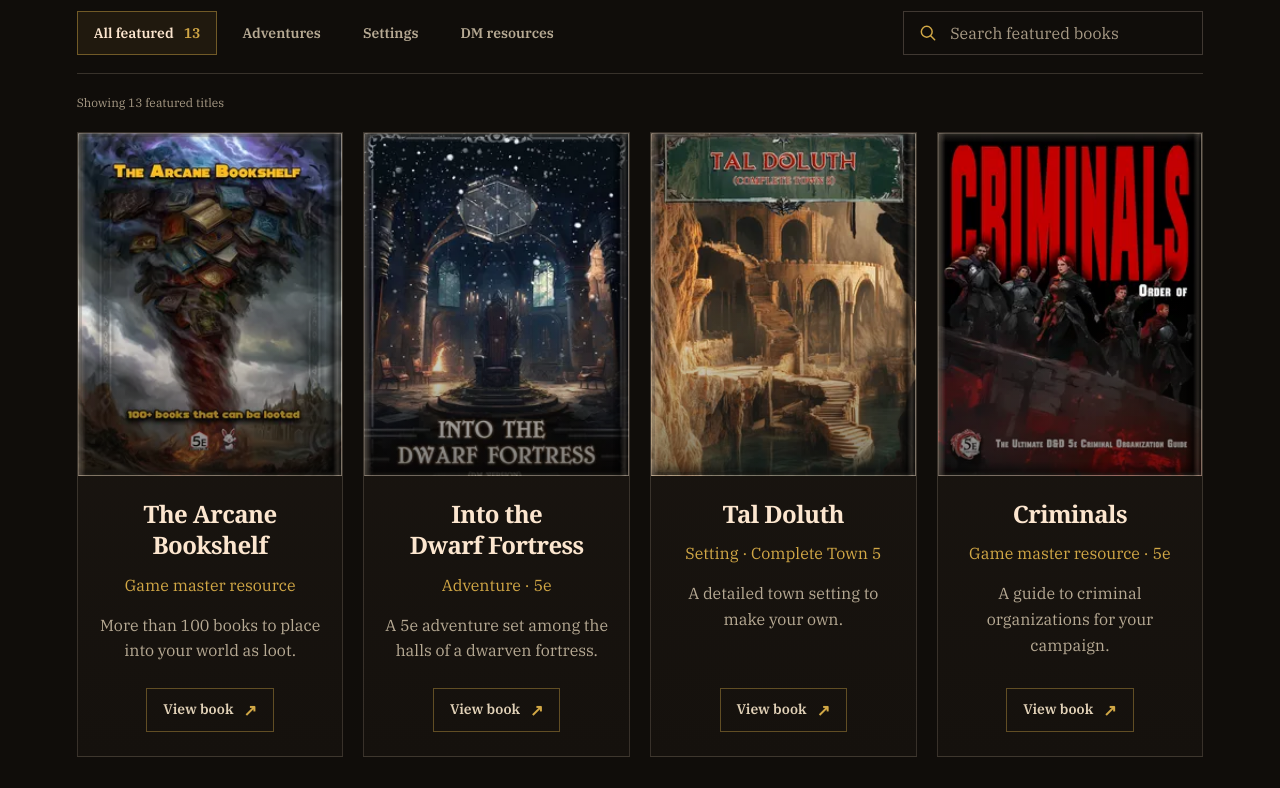
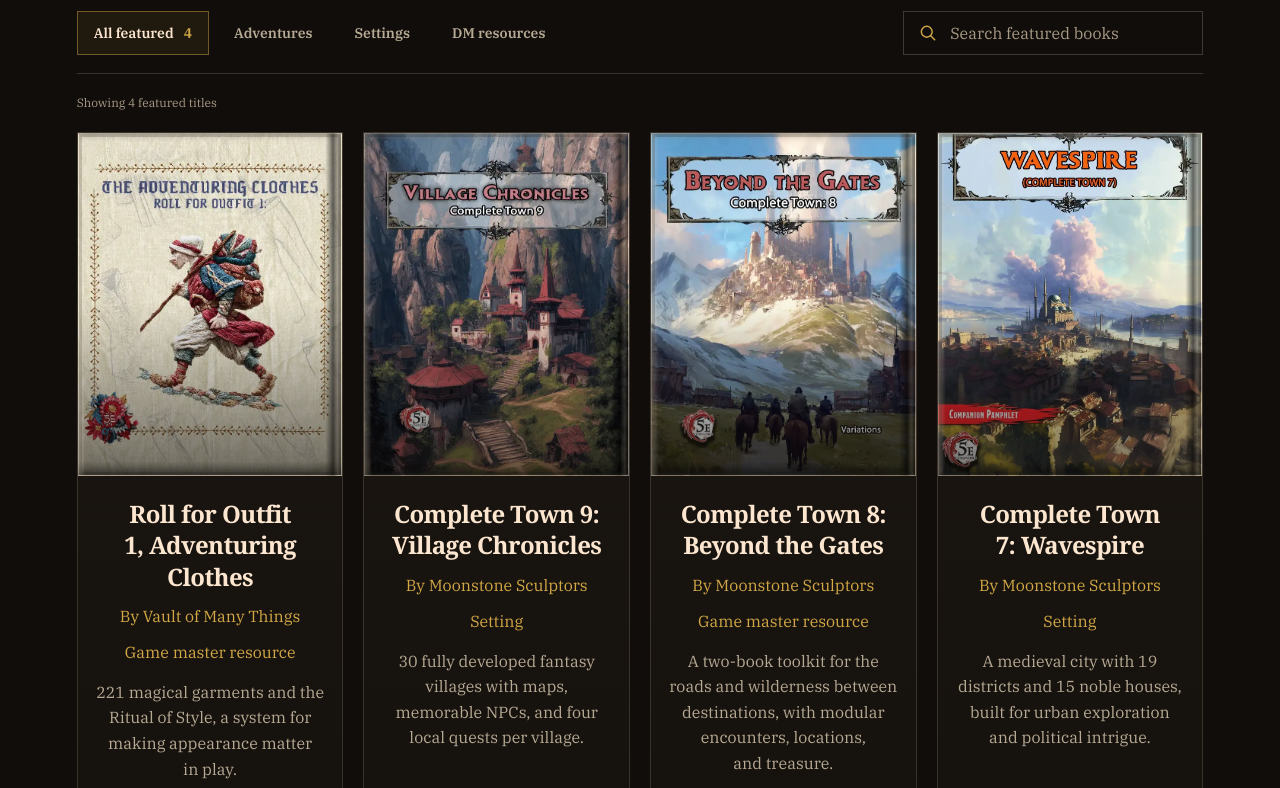
Before and after one commit to alighasem1404/New-Webpage, a plain HTML site: page library/index.html in a window 1280 px wide. Shown: the part 940-1728 px from the top of the page. Drawn offline with Linux system fonts and the light colour scheme; a web font is replaced by a local one.

Commit message:
Replace placeholder books with Verseluft catalog titles

```diff
--- a/library/book.css
+++ b/library/book.css
@@ -198,3 +198,5 @@ body:has(.book-pdf-preview.is-fullscreen) .motion-test-tool, body:has(.book-pdf-
 @media (prefers-reduced-motion: reduce) { .book-detail-hero::after, .book-detail-orbit, .book-detail-art, .book-fireflies .firefly, .book-fireflies .firefly::before, .book-fireflies .firefly::after { animation: none !important; } .book-back-link, .book-description-image img { transition: none; } }
 
 .book-pdf-preview[hidden] { display: none !important; }
+.book-back-link[hidden], #book-cover[hidden], .related-book-cover img[hidden] { display: none; }
+.book-detail-description, #book-story-description { white-space: pre-line; }
--- a/library/data/books.json
+++ b/library/data/books.json
@@ -2,366 +2,107 @@
   "schemaVersion": 1,
   "books": [
     {
-      "id": "book-001",
-      "slug": "the-arcane-bookshelf",
-      "title": "The Arcane Bookshelf",
+      "id": "roll-for-outfit-1",
+      "slug": "roll-for-outfit-1",
+      "title": "Roll for Outfit 1, Adventuring Clothes",
+      "author": "Vault of Many Things",
       "category": "resource",
       "categoryLabel": "Game master resource",
       "tags": [
-        "Game master resource"
+        "Magical clothing",
+        "Equipment"
       ],
-      "shortDescription": "More than 100 books to place into your world as loot.",
-      "description": "A collection of more than 100 books that can be looted and placed into a D&D world.",
-      "coverImage": "/assets/covers/cover2536.webp",
-      "detailImage": "/assets/covers/old%20big%20images/cover2536.webp",
-      "coverAlt": "The Arcane Bookshelf cover",
-      "series": null,
+      "shortDescription": "221 magical garments and the Ritual of Style, a system for making appearance matter in play.",
+      "description": "An adventurer's clothes can open doors—or close them before a word is spoken. **Roll for Outfit 1** introduces **221 magical non-armor garments** across six wardrobe categories: Upper Body, Lower Body, Footwear, Hands and Arms, Head and Neck, and Accessories. Each garment features its own magical properties, rarity, value, materials, sizing, and lore.\n\nBeyond the enchanted wardrobe, the book introduces the **Ritual of Style**, a system that makes appearance matter in gameplay. It includes five cleanliness levels, four production quality tiers, eight garment sizes, and rules for environmental wear, maintenance, and repairs. Clothing condition and craftsmanship can influence Charisma checks, social interactions, and market value.\n\nDesigned for adventurers and Game Masters, these garments offer new possibilities for exploration, travel, stealth, disguise, and social encounters. Introduce them as magical treasures, merchant wares, or noble gifts, and give players new reasons to consider what their characters wear",
+      "coverImage": "/assets/covers/roll-for-outfit-1.webp",
+      "coverAlt": "Roll for Outfit 1, Adventuring Clothes cover featuring an embroidered traveler",
+      "series": {
+        "name": "Roll for Outfit",
+        "number": 1
+      },
       "status": "published",
       "featured": true,
       "sortOrder": 1,
-      "storeUrl": "https://www.drivethrurpg.com/en/product/551303/arcane-bookshelf-100-in-game-books-for-ttrpg",
-      "price": {
-        "amount": null,
-        "currency": "USD",
-        "display": "Price coming soon"
-      }
+      "storeUrl": null,
+      "price": null
     },
     {
-      "id": "book-002",
-      "slug": "into-the-dwarf-fortress",
-      "title": "Into the Dwarf Fortress",
-      "category": "adventure",
-      "categoryLabel": "Adventure · 5e",
+      "id": "complete-town-9-village-chronicles",
+      "slug": "complete-town-9-village-chronicles",
+      "title": "Complete Town 9: Village Chronicles",
+      "author": "Moonstone Sculptors",
+      "category": "setting",
+      "categoryLabel": "Setting",
       "tags": [
-        "Adventure",
+        "Villages",
+        "Settlements",
         "5e"
       ],
-      "shortDescription": "A 5e adventure set among the halls of a dwarven fortress.",
-      "description": "A D&D 5e adventure that leads players into a dwarven fortress.",
-      "coverImage": "/assets/covers/Into%20the%20Dwarf%20Fortress%20Book%20Cover.webp",
-      "detailImage": "/assets/covers/old%20big%20images/Into%20the%20Dwarf%20Fortress%20Book%20Cover.webp",
-      "coverAlt": "Into the Dwarf Fortress cover",
-      "heroPosition": "left",
-      "series": null,
+      "shortDescription": "30 fully developed fantasy villages with maps, memorable NPCs, and four local quests per village.",
+      "description": "Every village has a story, from the trades that sustain its people to the secrets hidden beneath its traditions. Complete Town 9: Village Chronicles introduces 30 fully developed villages for fantasy roleplaying campaigns, spanning ordinary rural settlements, extraordinary magical communities, and single-ancestry tribal societies. Each village features a unique map, detailed history, economy, culture, government, and local customs, creating living destinations ready to fit into any fantasy world.\n\nEach settlement includes two fully detailed buildings with atmospheric descriptions, read-aloud introductions, events, priced goods and services, and memorable NPCs. Detailed character profiles and four local quests per village provide opportunities for exploration and interaction, while the accompanying artwork brings these communities to life.\n\nBeyond the villages, discover 10 magical heirlooms, a harvest festival with 45 modular scenes, rural encounters, five original creatures, and five escalating natural disasters. A Civil Registry further connects inhabitants and households. Built on 5e mechanics and adaptable to other fantasy TTRPG rulesets, Village Chronicles offers Game Masters a versatile toolkit for turning ordinary settlements into unforgettable adventures.",
+      "coverImage": "/assets/covers/complete-town-9-village-chronicles.webp",
+      "coverAlt": "Village Chronicles cover showing a red-roofed village nestled between cliffs",
+      "series": {
+        "name": "Complete Town",
+        "number": 9
+      },
       "status": "published",
       "featured": true,
       "sortOrder": 2,
-      "storeUrl": "https://www.drivethrurpg.com/en/product/513315/15-ways-to-die-underground",
-      "price": {
-        "amount": null,
-        "currency": "USD",
-        "display": "Price coming soon"
-      }
+      "storeUrl": null,
+      "price": null
     },
     {
-      "id": "book-003",
-      "slug": "tal-doluth",
-      "title": "Tal Doluth",
-      "category": "setting",
-      "categoryLabel": "Setting · Complete Town 5",
-      "tags": [
-        "Setting",
-        "Complete Town 5"
-      ],
-      "shortDescription": "A detailed town setting to make your own.",
-      "description": "The fifth entry in the Complete Town series.",
-      "coverImage": "/assets/covers/Tal%20Doluth%20cover.webp",
-      "detailImage": "/assets/covers/old%20big%20images/Tal%20Doluth%20cover.webp",
-      "coverAlt": "Tal Doluth, Complete Town 5 cover",
-      "heroPosition": "back",
-      "series": {
-        "name": "Complete Town",
-        "number": 5
-      },
-      "status": "published",
-      "featured": true,
-      "sortOrder": 3,
-      "storeUrl": "https://www.drivethrurpg.com/en/product/524907/complete-town-5-tal-doluth",
-      "price": {
-        "amount": null,
-        "currency": "USD",
-        "display": "Price coming soon"
-      }
-    },
-    {
-      "id": "book-004",
-      "slug": "criminals",
-      "title": "Criminals",
-      "category": "resource",
-      "categoryLabel": "Game master resource · 5e",
-      "tags": [
-        "Game master resource",
-        "5e"
-      ],
-      "shortDescription": "A guide to criminal organizations for your campaign.",
-      "description": "A 5e guide to criminal organizations for use in a D&D campaign.",
-      "coverImage": "/assets/covers/criminal%20cover.webp",
-      "detailImage": "/assets/covers/old%20big%20images/criminal%20cover.webp",
-      "coverAlt": "Criminals, a 5e criminal organization guide cover",
-      "heroPosition": "right",
-      "series": null,
-      "status": "published",
-      "featured": true,
-      "sortOrder": 4,
-      "storeUrl": "https://www.drivethrurpg.com/en/product/546464/order-of-criminals-bundle",
-      "price": {
-        "amount": null,
-        "currency": "USD",
-        "display": "Price coming soon"
-      }
-    },
-    {
-      "id": "book-005",
-      "slug": "the-queen-of-atlantis",
-      "title": "The Queen of Atlantis",
-      "category": "adventure",
-      "categoryLabel": "Adventure series",
-      "tags": [
-        "Adventure",
-        "Adventure series"
-      ],
-      "shortDescription": "An adventure series for your D&D table.",
-      "description": "A D&D adventure series about the Queen of Atlantis.",
-      "coverImage": "/assets/covers/cover-3.webp",
-      "detailImage": "/assets/covers/old%20big%20images/cover-3.webp",
-      "coverAlt": "The Queen of Atlantis D&D adventure cover",
-      "series": {
-        "name": "The Queen of Atlantis"
-      },
-      "status": "published",
-      "featured": true,
-      "sortOrder": 5,
-      "storeUrl": "https://www.drivethrurpg.com/en/product/525505/queen-of-atlantis-an-adventure-series",
-      "price": {
-        "amount": null,
-        "currency": "USD",
-        "display": "Price coming soon"
-      }
-    },
-    {
-      "id": "book-006",
-      "slug": "golden-dungeons",
-      "title": "Golden Dungeons",
-      "category": "adventure",
-      "categoryLabel": "Adventure · Level 3",
-      "tags": [
-        "Adventure",
-        "Level 3"
-      ],
-      "shortDescription": "An in-session adventure for level 3 characters.",
-      "description": "An in-session D&D adventure for players of level 3.",
-      "coverImage": "/assets/covers/dbb517_250-3-3-.webp",
-      "detailImage": "/assets/covers/old%20big%20images/dbb517_250-3-3-.webp",
-      "coverAlt": "Golden Dungeons, an in-session adventure for level 3 cover",
-      "series": null,
-      "status": "published",
-      "featured": true,
-      "sortOrder": 6,
-      "storeUrl": "https://www.drivethrurpg.com/en/product/545697/golden-dungeons-adventure",
-      "price": {
-        "amount": null,
-        "currency": "USD",
-        "display": "Price coming soon"
-      }
-    },
-    {
-      "id": "book-007",
-      "slug": "merchant-organization-guide",
-      "title": "Merchant Organization Guide",
-      "category": "resource",
-      "categoryLabel": "Game master resource · 5e",
-      "tags": [
-        "Game master resource",
-        "5e"
-      ],
-      "shortDescription": "A guide to merchant organizations for a 5e campaign.",
-      "description": "A 5e guide to merchant organizations.",
-      "coverImage": "/assets/covers/Merchant%20book%20cover%20new.webp",
-      "detailImage": "/assets/covers/old%20big%20images/Merchant%20book%20cover%20new.webp",
-      "coverAlt": "Merchant organization guide cover",
-      "series": null,
-      "status": "published",
-      "featured": true,
-      "sortOrder": 7,
-      "storeUrl": "https://www.drivethrurpg.com/",
-      "price": {
-        "amount": null,
-        "currency": "USD",
-        "display": "Price coming soon"
-      }
-    },
-    {
-      "id": "book-008",
-      "slug": "witchy-grounds",
-      "title": "Witchy Grounds",
+      "id": "complete-town-8-beyond-the-gates",
+      "slug": "complete-town-8-beyond-the-gates",
+      "title": "Complete Town 8: Beyond the Gates",
+      "author": "Moonstone Sculptors",
       "category": "resource",
       "categoryLabel": "Game master resource",
       "tags": [
-        "Game master resource",
-        "Locations",
+        "Worldbuilding",
+        "Exploration",
         "Encounters"
       ],
-      "shortDescription": "50+ drop-in locations with lore, loot, NPCs, and monsters.",
-      "description": "More than 50 drop-in locations across cursed, blessed, and neutral themes, with lore, loot, NPCs, and monsters.",
-      "coverImage": "/assets/covers/book%20cover.webp",
-      "detailImage": "/assets/covers/old%20big%20images/book%20cover.webp",
-      "coverAlt": "Witchy Grounds locations and encounters cover",
-      "heroPosition": "front",
-      "series": null,
-      "status": "published",
-      "featured": true,
-      "sortOrder": 8,
-      "storeUrl": "https://www.drivethrurpg.com/",
-      "price": {
-        "amount": null,
-        "currency": "USD",
-        "display": "Price coming soon"
-      }
-    },
-    {
-      "id": "book-009",
-      "slug": "beyond-the-gates",
-      "title": "Beyond the Gates",
-      "category": "setting",
-      "categoryLabel": "Setting · Complete Town 8",
-      "tags": [
-        "Setting",
-        "Complete Town 8"
-      ],
-      "shortDescription": "Town-building material, chests, and a civil registry.",
-      "description": "Complete Town 8, with chests, backer-building material, and a civil registry.",
-      "coverImage": "/assets/covers/cover%20Civil%20Registry.webp",
-      "detailImage": "/assets/covers/old%20big%20images/cover%20Civil%20Registry.webp",
-      "coverAlt": "Beyond the Gates, Complete Town 8 cover",
+      "shortDescription": "A two-book toolkit for the roads and wilderness between destinations, with modular encounters, locations, and treasure.",
+      "description": "The greatest adventures don't always happen in cities or dungeons—sometimes they begin along forgotten roads and unexplored wilderness. **Complete Town 8: Beyond the Gates** is a comprehensive **modular worldbuilding toolkit** designed to fill the spaces between major destinations in fantasy campaigns. Rather than presenting a single settlement, this installment provides an extensive collection of ready-to-use encounters, locations, and narrative situations, organized into two complementary books.\n\n**Book I** introduces a library of thematic categories, each containing unique variations with atmospheric descriptions, adaptable mechanics, artwork, and specialized gameplay elements. From abandoned buildings, dangerous wilderness, and traveling caravans to supernatural phenomena, rituals, and unexpected encounters, these resources help Game Masters bring spontaneous exploration to life.\n\n**Book II** expands the toolkit with **specialized treasure chests**, featuring detailed inventories, traps, and unique mechanics, alongside **an extensive collection of fully developed custom buildings** with NPCs, services, artwork, and encounter tables. A **Civil Registry** provides additional characters and household details to connect these locations into a living world. Designed for Game Masters using **any fantasy TTRPG ruleset**, Beyond the Gates transforms ordinary journeys into memorable adventures",
+      "coverImage": "/assets/covers/complete-town-8-beyond-the-gates.webp",
+      "coverAlt": "Beyond the Gates cover showing riders approaching a city in the snowy mountains",
       "series": {
         "name": "Complete Town",
         "number": 8
       },
       "status": "published",
       "featured": true,
-      "sortOrder": 9,
-      "storeUrl": "https://www.drivethrurpg.com/",
-      "price": {
-        "amount": null,
-        "currency": "USD",
-        "display": "Price coming soon"
-      }
+      "sortOrder": 3,
+      "storeUrl": null,
+      "price": null
     },
     {
-      "id": "book-010",
-      "slug": "azu-shores",
-      "title": "Azu Shores",
+      "id": "complete-town-7-wavespire",
+      "slug": "complete-town-7-wavespire",
+      "title": "Complete Town 7: Wavespire",
+      "author": "Moonstone Sculptors",
       "category": "setting",
-      "categoryLabel": "Setting · Complete Town 3",
+      "categoryLabel": "Setting",
       "tags": [
-        "Setting",
-        "Complete Town 3"
+        "City",
+        "Urban exploration",
+        "Political intrigue"
       ],
-      "shortDescription": "A coastal town setting for a new campaign stop.",
-      "description": "The third entry in the Complete Town series.",
-      "coverImage": "/assets/covers/COVER%20TOWN%203.webp",
-      "detailImage": "/assets/covers/old%20big%20images/COVER%20TOWN%203.webp",
-      "coverAlt": "Azu Shores, Complete Town 3 cover",
+      "shortDescription": "A medieval city with 19 districts and 15 noble houses, built for urban exploration and political intrigue.",
+      "description": "Between towering mountains and the open sea, a sprawling metropolis thrives on trade, ambition, and political rivalry. **Complete Town 7: Wavespire** introduces a richly developed medieval city of **over 20,000 inhabitants**, divided into **19 distinctive districts** and governed through the shifting influence of **15 noble houses**. From the prestigious halls of Regal Reach to the bustling docks and struggling neighborhoods of Lowtown, every district reveals another side of a city shaped by wealth, class, and power.\n\nDiscover **fully detailed key buildings**, each featuring atmospheric descriptions, inventory and loot tables, and memorable NPCs with portraits, backstories, stat blocks, personal quests, rewards, and unique Bargaining DCs. A **detailed city map featuring numbered buildings** and the accompanying **Civil Registry Ledger** connect residences to their inhabitants, allowing players to explore neighborhoods and discover who lives behind every door. Downloadable artwork provides additional resources for bringing Wavespire to life.\n\nDesigned for Game Masters using **any fantasy TTRPG ruleset**, Wavespire offers a living setting for political conspiracies, noble rivalries, criminal intrigue, and urban exploration. Whether serving as a campaign hub or a sprawling city sandbox, Wavespire provides countless opportunities for adventures shaped by its people, districts, and competing ambitions.",
+      "coverImage": "/assets/covers/complete-town-7-wavespire.webp",
+      "coverAlt": "Wavespire cover showing a sprawling coastal city beneath towering clouds",
       "series": {
         "name": "Complete Town",
-        "number": 3
+        "number": 7
       },
       "status": "published",
       "featured": true,
-      "sortOrder": 10,
-      "storeUrl": "https://www.drivethrurpg.com/en/product/513235/complete-town-3-azure-shores",
-      "price": {
-        "amount": null,
-        "currency": "USD",
-        "display": "Price coming soon"
-      }
-    },
-    {
-      "id": "book-011",
-      "slug": "ashbourne",
-      "title": "Ashbourne",
-      "category": "setting",
-      "categoryLabel": "Setting · Complete Town 4",
-      "tags": [
-        "Setting",
-        "Complete Town 4"
-      ],
-      "shortDescription": "A city setting from the Complete Town series.",
-      "description": "The fourth entry in the Complete Town series.",
-      "coverImage": "/assets/covers/book%20cover%20(1).webp",
-      "detailImage": "/assets/covers/old%20big%20images/book%20cover%20(1).webp",
-      "coverAlt": "Ashbourne, Complete Town 4 cover",
-      "series": {
-        "name": "Complete Town",
-        "number": 4
-      },
-      "status": "published",
-      "featured": true,
-      "sortOrder": 11,
-      "storeUrl": "https://www.drivethrurpg.com/en/product/513308/complete-town-4-ashbourne",
-      "price": {
-        "amount": null,
-        "currency": "USD",
-        "display": "Price coming soon"
-      }
-    },
-    {
-      "id": "book-012",
-      "slug": "buccaneers-back-alley",
-      "title": "Buccaneer's Back-Alley",
-      "category": "setting",
-      "categoryLabel": "Setting · Complete Town 2",
-      "tags": [
-        "Setting",
-        "Complete Town 2"
-      ],
-      "shortDescription": "An atmospheric town setting for a campaign.",
-      "description": "The second entry in the Complete Town series.",
-      "coverImage": "/assets/covers/cover%20(1).webp",
-      "detailImage": "/assets/covers/old%20big%20images/cover%20(1).webp",
-      "coverAlt": "Buccaneer's Back-Alley, Complete Town 2 cover",
-      "series": {
-        "name": "Complete Town",
-        "number": 2
-      },
-      "status": "published",
-      "featured": true,
-      "sortOrder": 12,
-      "storeUrl": "https://www.drivethrurpg.com/",
-      "price": {
-        "amount": null,
-        "currency": "USD",
-        "display": "Price coming soon"
-      }
-    },
-    {
-      "id": "book-013",
-      "slug": "village-chronicles",
-      "title": "Village Chronicles",
-      "category": "setting",
-      "categoryLabel": "Setting · Complete Town 9",
-      "tags": [
-        "Setting",
-        "Complete Town 9"
-      ],
-      "shortDescription": "A village setting from the Complete Town series.",
-      "description": "The ninth entry in the Complete Town series.",
-      "coverImage": "/assets/covers/cover-2.webp",
-      "detailImage": "/assets/covers/old%20big%20images/cover-2.webp",
-      "coverAlt": "Village Chronicles, Complete Town 9 cover",
-      "series": {
-        "name": "Complete Town",
-        "number": 9
-      },
-      "status": "published",
-      "featured": true,
-      "sortOrder": 13,
-      "storeUrl": "https://www.drivethrurpg.com/en/product/582088/complete-town-9-village-chronicles",
-      "price": {
-        "amount": null,
-        "currency": "USD",
-        "display": "Price coming soon"
-      }
+      "sortOrder": 4,
+      "storeUrl": null,
+      "price": null
     }
   ]
 }
--- a/library/library.js
+++ b/library/library.js
@@ -111,7 +111,7 @@ function validateBooks(books) {
   const slugs = new Set();
   const categories = new Set(['adventure', 'setting', 'resource']);
   const heroPositions = new Set(['back', 'left', 'right', 'front']);
-  const requiredText = ['id', 'slug', 'title', 'categoryLabel', 'shortDescription', 'description', 'coverImage', 'coverAlt'];
+  const requiredText = ['id', 'slug', 'title', 'categoryLabel', 'shortDescription', 'description', 'coverAlt'];
 
   books.forEach((book, index) => {
     if (!book || typeof book !== 'object') throw new Error(`Book record ${index + 1} is not an object.`);
@@ -162,13 +162,13 @@ function createBookCard(book) {
   coverWrap.setAttribute('aria-label', `View book: ${book.title}`);
 
   const cover = document.createElement('img');
-  cover.src = book.coverImage;
+  if (book.coverImage) cover.src = book.coverImage;
   cover.alt = book.coverAlt;
   cover.width = 247;
   cover.height = 320;
   cover.loading = 'lazy';
   cover.decoding = 'async';
-  coverWrap.append(cover);
+  if (book.coverImage) coverWrap.append(cover);
 
   const copy = document.createElement('div');
   copy.className = 'book-card-copy';
@@ -178,6 +178,7 @@ function createBookCard(book) {
   titleLink.tabIndex = -1;
   title.append(titleLink);
   copy.append(title);
+  if (book.author) copy.append(createTextElement('p', 'book-card-type', `By ${book.author}`));
   copy.append(createTextElement('p', 'book-card-type', book.categoryLabel));
   copy.append(createTextElement('p', '', book.shortDescription));
 
@@ -192,14 +193,14 @@ function createBookCard(book) {
   copy.append(detailsButton);
 
   card.append(coverWrap, copy);
-  card.dataset.search = [book.title, book.categoryLabel, book.shortDescription, book.description, ...book.tags, book.series?.name].filter(Boolean).join(' ');
+  card.dataset.search = [book.title, book.author, book.categoryLabel, book.shortDescription, book.description, ...book.tags, book.series?.name].filter(Boolean).join(' ');
   return card;
 }
 
 function renderHeroCovers(books) {
   const orbitDecorations = [...libraryHeroArt.querySelectorAll('.library-art-orbit')];
   const heroCovers = books
-    .filter((book) => book.status === 'published' && book.heroPosition)
+    .filter((book) => book.status === 'published' && book.heroPosition && book.coverImage)
     .sort((first, second) => ['back', 'left', 'right', 'front'].indexOf(first.heroPosition) - ['back', 'left', 'right', 'front'].indexOf(second.heroPosition))
     .map((book) => {
       const cover = document.createElement('img');
```
Also changed, not shown: library/book.html (+4 -3 lines), library/book.js (+26 -8 lines), library/data/books.schema.json (+6 -2 lines), library/index.html (+1 -1 lines), assets/covers/complete-town-7-wavespire.webp (added), assets/covers/complete-town-8-beyond-the-gates.webp (added), assets/covers/complete-town-9-village-chronicles.webp (added), assets/covers/roll-for-outfit-1.webp (added), 1 other file.
